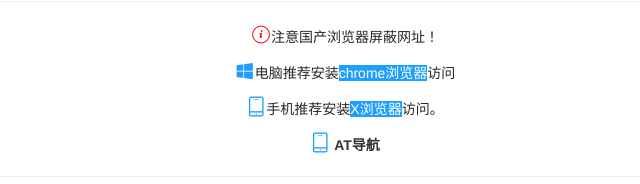
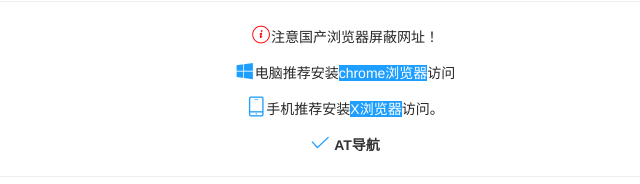
Before and after one commit to yrmt2019/yrmt2019.github.io, a plain HTML site: page index.html in a window 1280 px wide. Shown: the part 408-592 px from the top of the page, 297-937 px from the left. Drawn offline with Linux system fonts and the light colour scheme.

Commit message:
Add files via upload

```diff
--- a/index.html
+++ b/index.html
@@ -42,7 +42,7 @@
 <li>
 <i class="layui-icon layui-icon-cellphone" style="font-size:20px;color:#1E9FFF;"></i>手机推荐安装<a class="layui-bg-blue" href="https://www.xbext.com/" target="_blank">X浏览器</a>访问。</li>
 <li>
-<i class="layui-icon layui-icon-cellphone" style="font-size:20px;color:#1E9FFF;"></i>
+<i class="layui-icon layui-icon-ok" style="font-size:20px;color:#1E9FFF;"></i>
 
 <a href="https://www.atdh.cn" target="_blank"><b>AT导航</b></a>
 
```
